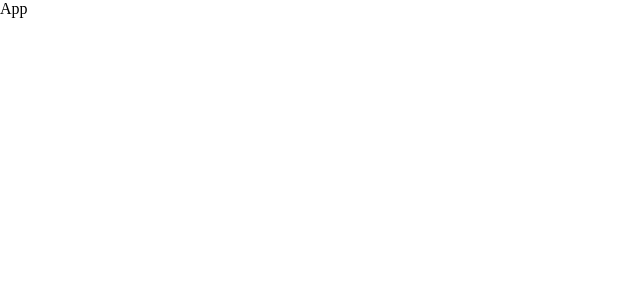
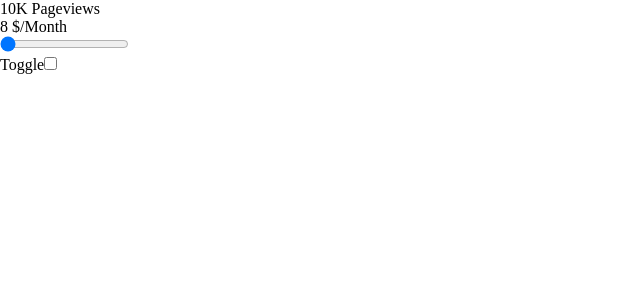
Before and after one commit to USKhokhar/investo-task, a React (Vite) app: page / in a window 1280 px wide. Shown: the top 300 px of the page, without its empty margins (0-640 px from the left). Built offline with nearby package versions, Linux system fonts and the light colour scheme.

Commit message:
functionalities implemented

```diff
--- a/index.html
+++ b/index.html
@@ -5,6 +5,7 @@
     <meta name="viewport" content="width=device-width, initial-scale=1.0" />
     <meta http-equiv="X-UA-Compatible" content="IE=edge" />
     <meta name="author" content="USKhokhar" />
+    <link rel="icon" type="image/png" href="./public/assets/images/favicon-32x32.png" />
     <title>Investo Task</title>
   </head>
   <body>
--- a/src/App.jsx
+++ b/src/App.jsx
@@ -1,8 +1,68 @@
-import React from 'react'
+import React, { useState } from 'react'
 
 const App = () => {
+    const DISCOUNT_RATE = 0.25
+    const priceOptions = [
+    { pageViews: '10K', billingPrice: 8 },
+    { pageViews: '50K', billingPrice: 12 },
+    { pageViews: '100K', billingPrice: 16 },
+    { pageViews: '500K', billingPrice: 24 },
+    { pageViews: '1M', billingPrice: 36 },
+  ];
+
+    const [ priceValue, setPriceValue ] = useState(0)
+    const [ isMonthly, setIsMonthly ] = useState(true)
+
+    // handling billing period
+    const handleBillingPeriod = () => {
+        setIsMonthly(!isMonthly)
+    }
+
+    // handling price change
+    const handlePriceChange = (e) => {
+        setPriceValue(parseInt(e.target.value))
+    }
   return (
-    <div>App</div>
+    <main>
+        {/* Pricing Section */}
+        <section>
+            {/* Price Indication */}
+            <article>
+                <span>{priceOptions[priceValue].pageViews} Pageviews</span>
+                <br />
+                <span>
+                    {
+                        isMonthly
+                        ? priceOptions[priceValue].billingPrice
+                        : priceOptions[priceValue].billingPrice - (priceOptions[priceValue].billingPrice * DISCOUNT_RATE)
+                    } $/Month
+                </span>
+            </article>
+
+            {/* Progress slider */}
+            <input
+            type="range"
+            name="slider"
+            id="slider"
+            min={0}
+            max={4}
+            value={priceValue}
+            onChange={handlePriceChange}
+            step={1}
+            />
+
+            <br />
+            {/* Toggle */}
+            <span>Toggle</span>
+            <input
+            type="checkbox"
+            name="priceToggle"
+            id="priceToggle"
+            checked={!isMonthly}
+            onChange={handleBillingPeriod}
+            />
+        </section>
+    </main>
   )
 }
 
```
